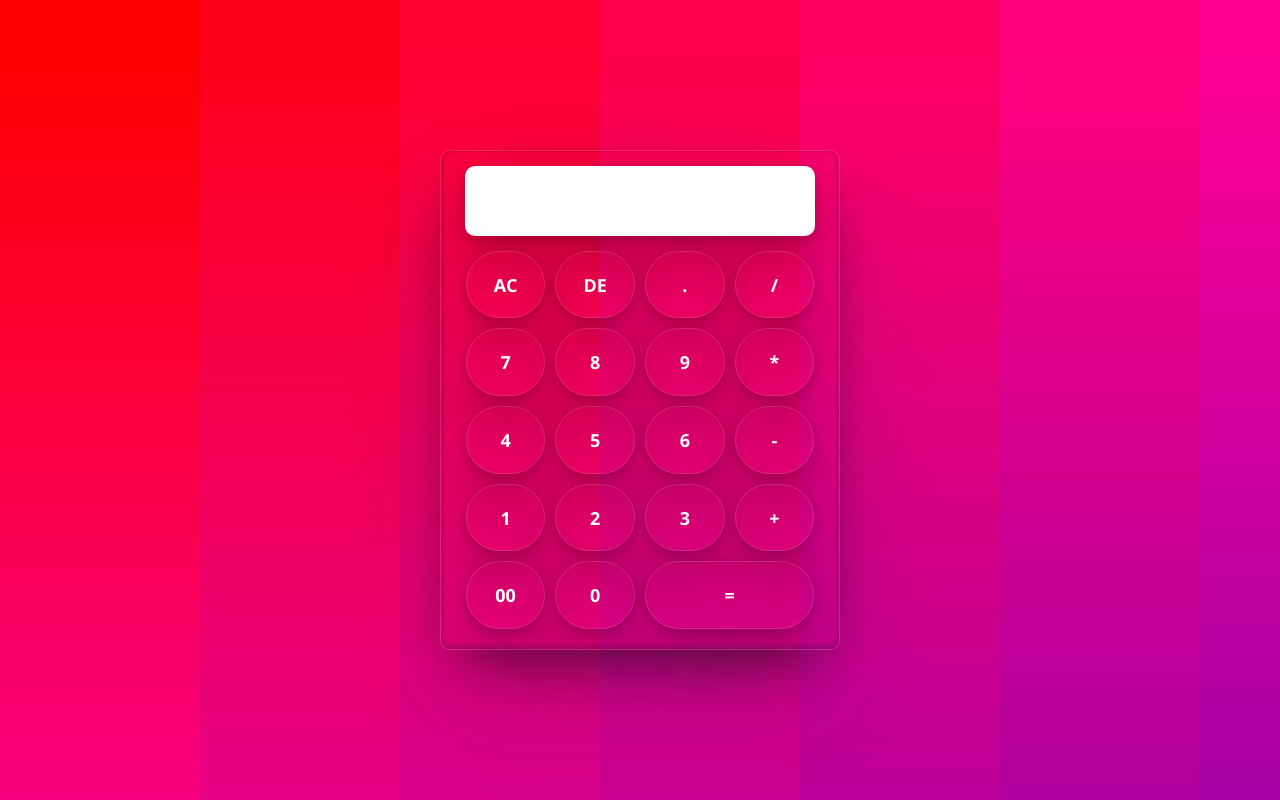
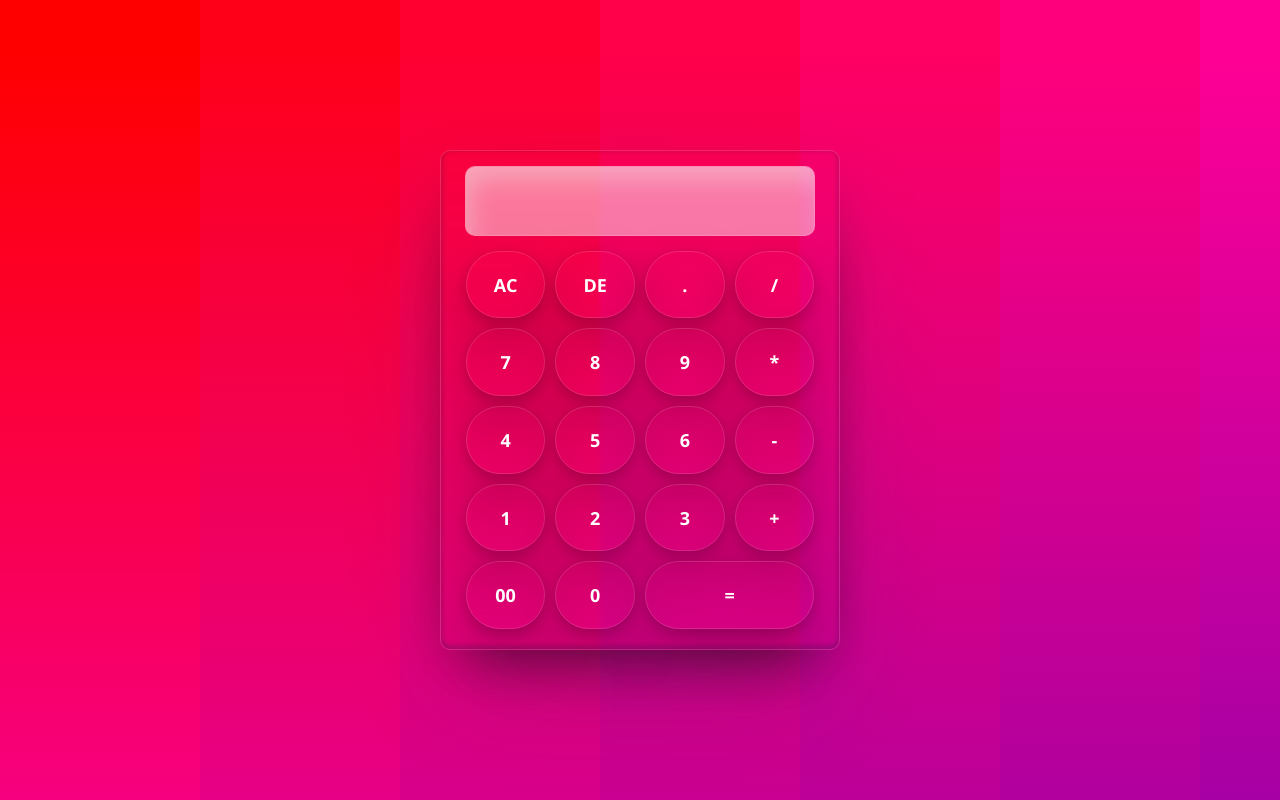
Before and after one commit to whyehtasam/OBISIP-L2-T1-Calculator, a plain HTML site: page index.html in a window 1280 px wide. Drawn offline with Linux system fonts and the light colour scheme.

Commit message:
added the box shadow in the buttons and the display

```diff
--- a/style.css
+++ b/style.css
@@ -23,7 +23,6 @@
     height: 500px;
     display: grid;
     grid-template-columns: auto;
-
     backdrop-filter: blur(2px);
 
     border: 0.7px solid #e0d9d92d;
@@ -38,7 +37,7 @@
 
 .display {
     height: 14%;
-    margin:  15px auto 5px auto;
+    margin: 15px auto 5px auto;
     /* padding: 10px 0 0 0; */
     width: 88%;
 
@@ -52,10 +51,17 @@ input[type=text] {
     text-align: right;
     border-radius: 10px;
     border-style: none;
-    color: rgba(0, 0, 0, 0.74);
+    color: rgba(240, 231, 231, 0.74);
+    letter-spacing: 2px;
     font-weight: 600;
     font-size: 27px;
     box-shadow: 0 26px 58px 0 rgba(0, 0, 0, .22), 0 5px 14px 0 rgba(0, 0, 0, .18);
+    background:rgba(255, 255, 255, 0.466);
+    border: 0.5px solid rgba(255, 255, 255, 0.144);
+    -webkit-box-shadow: inset 8.5px 17.5px 25.5px -5px #ebe4e446;
+    -moz-box-shadow: inset 8.5px 17.5px 25.5px -5px #e4dada5e;
+    box-shadow: inset 8.5px 17.5px 25.5px -5px #f3f1f165;
+
 }
 
 input[type=text]:focus {
@@ -72,8 +78,17 @@ input[type=button] {
     background: transparent;
     border: 0.5px solid rgba(255, 255, 255, 0.144);
     box-shadow: 0 26px 58px 0 rgba(0, 0, 0, .22), 0 5px 14px 0 rgba(0, 0, 0, .18);
+    cursor: pointer;
 
 
+}
+input[type=button]:hover{
+    box-shadow: inset;
+    -webkit-box-shadow: -1px 1px 17.5px 7px rgba(69, 66, 66, 0.28);
+-moz-box-shadow: -1px 1px 17.5px 7px rgba(69, 66, 66, 0.28);
+box-shadow: -1px 1px 17.5px 7px rgba(69, 66, 66, 0.28);
+  scale: 1.05;
+  transition: 0.2s ease-in-out;
 }
 
 .btns {
```
